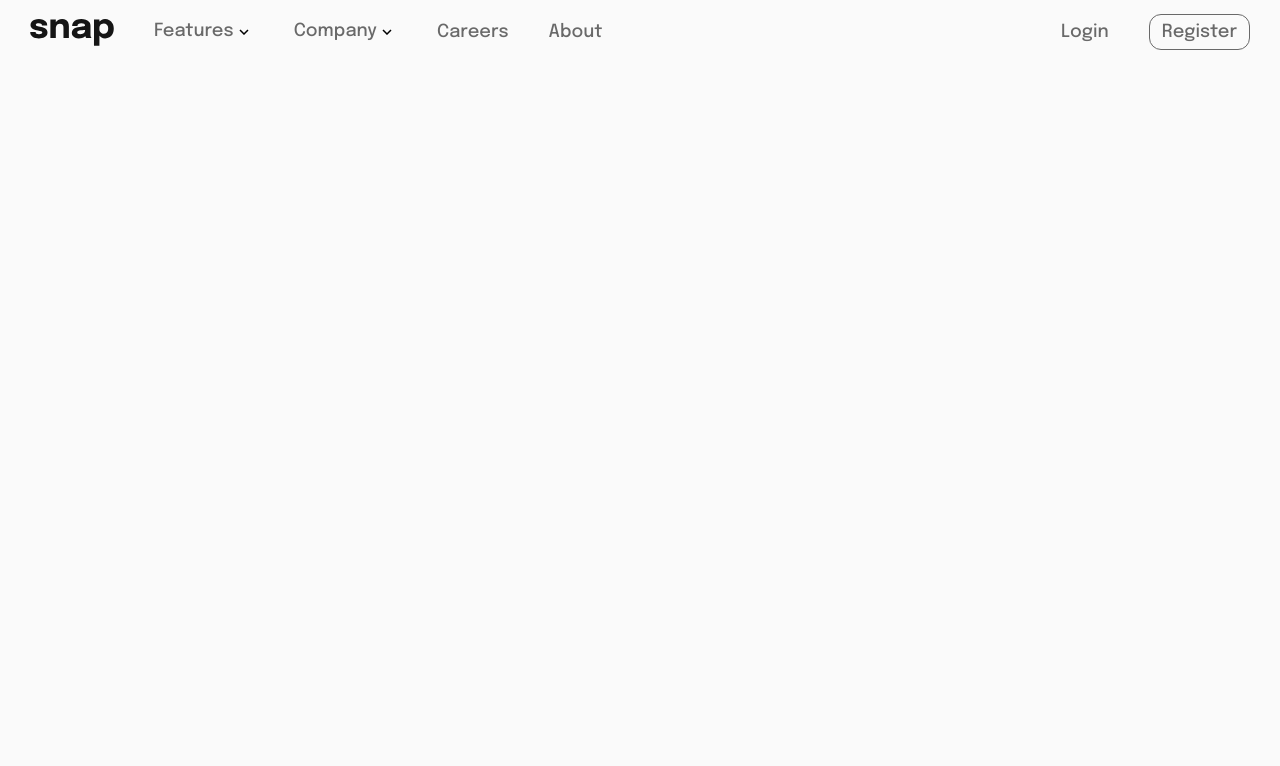
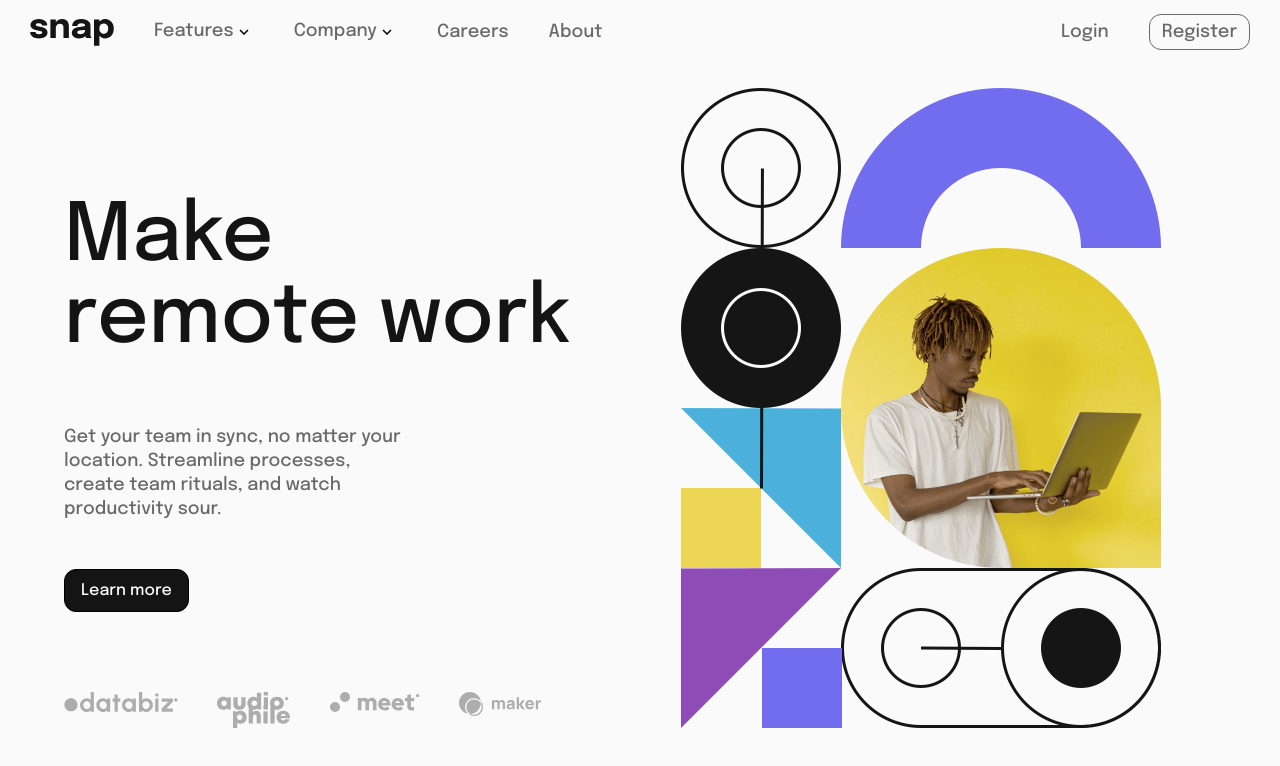
Before and after one commit to jhtorp/FEM-intro-section, a plain HTML site: page index.html in a window 1280 px wide. Drawn offline with Linux system fonts and the light colour scheme.

Commit message:
Ferdig minus muligens svg feil

```diff
--- a/index.html
+++ b/index.html
@@ -110,6 +110,41 @@
 
     </header>
 
+    <main class="main-container">
+
+        <div class="img-container">
+            <img class="hero-img hero-img-mobile" src="./bilder/image-hero-mobile.png" alt="">
+            <img class="hero-img hero-img-desktop" src="./bilder/image-hero-desktop.png" alt="">
+        </div>
+
+        <div class="hero-text">
+
+            <div class="h1-container">
+                <h1 class="h1">Make <br class="desktop-linebreak">remote work</h1>
+            </div>
+
+            <div class="p-container">
+                <p class="p-hero p">Get your team in sync, no matter your location. Streamline processes, create
+                    team
+                    rituals,
+                    and watch productivity sour.</p>
+            </div>
+
+            <div class="button-container">
+                <button class="cta-button">Learn more</button>
+            </div>
+
+            <div class="brands-container">
+                <div class="brand"><img src="./bilder/client-databiz.svg" alt=""></div>
+                <div class="brand"><img src="./bilder/client-audiophile.svg" alt=""></div>
+                <div class="brand"><img src="./bilder/client-meet.svg" alt=""></div>
+                <div class="brand"><img src="./bilder/client-maker.svg" alt=""></div>
+            </div>
+        </div>
+
+
+
+    </main>
 
 
 
--- a/style.css
+++ b/style.css
@@ -62,6 +62,12 @@ select {
     font-weight: var(--fw-regular);
 }
 
+.p-black {
+    color: var(--black);
+    font-size: var(--fs-p);
+    font-weight: var(--fw-regular);
+}
+
 .p-hoverable {
     color: var(--gray);
     font-size: var(--fs-p);
@@ -97,7 +103,6 @@ body {
     display: flex;
     justify-content: start;
     padding-top: 10vh;
-
     width: 60%;
     top: 0vh;
     right: 0;
@@ -106,9 +111,10 @@ body {
     align-items: flex-start;
     border: 1px solid grey;
     transform: translateX(100%);
-    transition: transform 1s ease;
+    transition: transform .4s ease;
     background-color: var(--white);
 }
+
 
 
 .nav-container-left {
@@ -190,6 +196,7 @@ body {
     margin-top: 3vh;
     width: 100%;
     margin-left: -50%;
+    background-color: var(--white);
 
 
 
@@ -237,6 +244,7 @@ body {
 }
 
 .dropdown-container-company {
+    background-color: var(--white);
     position: relative;
     display: none;
     margin-top: 3vh;
@@ -324,8 +332,71 @@ body {
                                     supported by Chrome, Edge, Opera and Firefox */
 }
 
-/* Page Mask*/
+/* Hero Section */
+.hero-img-desktop {
+    display: none;
+}
 
+.img-container {
+    margin-bottom: 48px;
+    width: 100%;
+}
+
+.img-container img {
+    margin-inline: auto;
+    max-width: 100%;
+}
+
+.h1 {
+    font-size: 38px;
+    margin-bottom: 16px;
+    color: var(--black);
+}
+
+.hero-text {
+    text-align: center;
+    width: 95%;
+    margin-inline: auto;
+}
+
+.p-container {
+    margin-bottom: 24px;
+    width: 95%;
+    margin-inline: auto;
+    text-align: center;
+}
+
+.button-container {
+    margin-bottom: 32px;
+}
+
+.button-container button {
+    background-color: var(--black);
+    color: var(--white);
+    padding: 12px 16px;
+    border-radius: 12px;
+    border: 1px solid black;
+    cursor: pointer;
+}
+
+.brands-container {
+    display: flex;
+    justify-content: space-around;
+}
+
+.brand img {
+    width: 80%;
+}
+
+.desktop-linebreak {
+    display: none;
+}
+
+.main-container {
+    display: flex;
+    flex-direction: column;
+    height: 100vh;
+}
 
 
 /* Desktop */
@@ -343,6 +414,7 @@ body {
         display: flex;
         position: relative;
         justify-content: space-between;
+        height: 8vh;
         width: 100%;
         top: auto;
         right: auto;
@@ -419,7 +491,98 @@ body {
         border-radius: 10px;
     }
 
+    .hero-img-mobile {
+        display: none;
+    }
+
+    .hero-img-desktop {
+        display: block;
+        height: 100%;
+        ;
+    }
+
+    .img-container {
+        margin: 0;
+        padding: 0;
+    }
+
+
+    .main-container {
+        display: flex;
+        flex-direction: row-reverse;
+        flex: 50% 50%;
+        margin-top: 24px;
+        height: 80vh;
+        width: 100%;
+        max-width: 1600px;
+        margin-inline: auto;
+    }
+
+    .hero-text {
+        display: flex;
+        flex-direction: column;
+        justify-content: end;
+        gap: 7.5%;
+        text-align: left;
+
+    }
+
+    .p-container {
+        padding: 0;
+        margin: 0;
+        padding-right: 50px;
+        text-align: left;
+        line-height: 24px;
+        width: 70%;
+    }
+
+    .h1-container {
+        padding-top: 35%;
+    }
+
+    .h1 {
+        font-size: 70px;
+        color: var(--black);
+    }
+
+    .desktop-linebreak {
+        display: block;
+    }
+
+    .brands-container {
+        display: flex;
+        justify-content: flex-start;
+        gap: 7%;
+
+
+    }
+
+    .cta-button {
+        padding: 50px 100px;
+    }
+
+    .brand img {
+        width: 100%;
+    }
+
+    .page-mask {
+        display: none;
+    }
 }
+
+@media screen and (min-width: 1150px) {
+    .main-container {
+        width: 90%;
+    }
+
+    .h1 {
+        font-size: 80px;
+        color: var(--black);
+    }
+}
+
+
+
 
 .page-mask {
     position: fixed;
```
